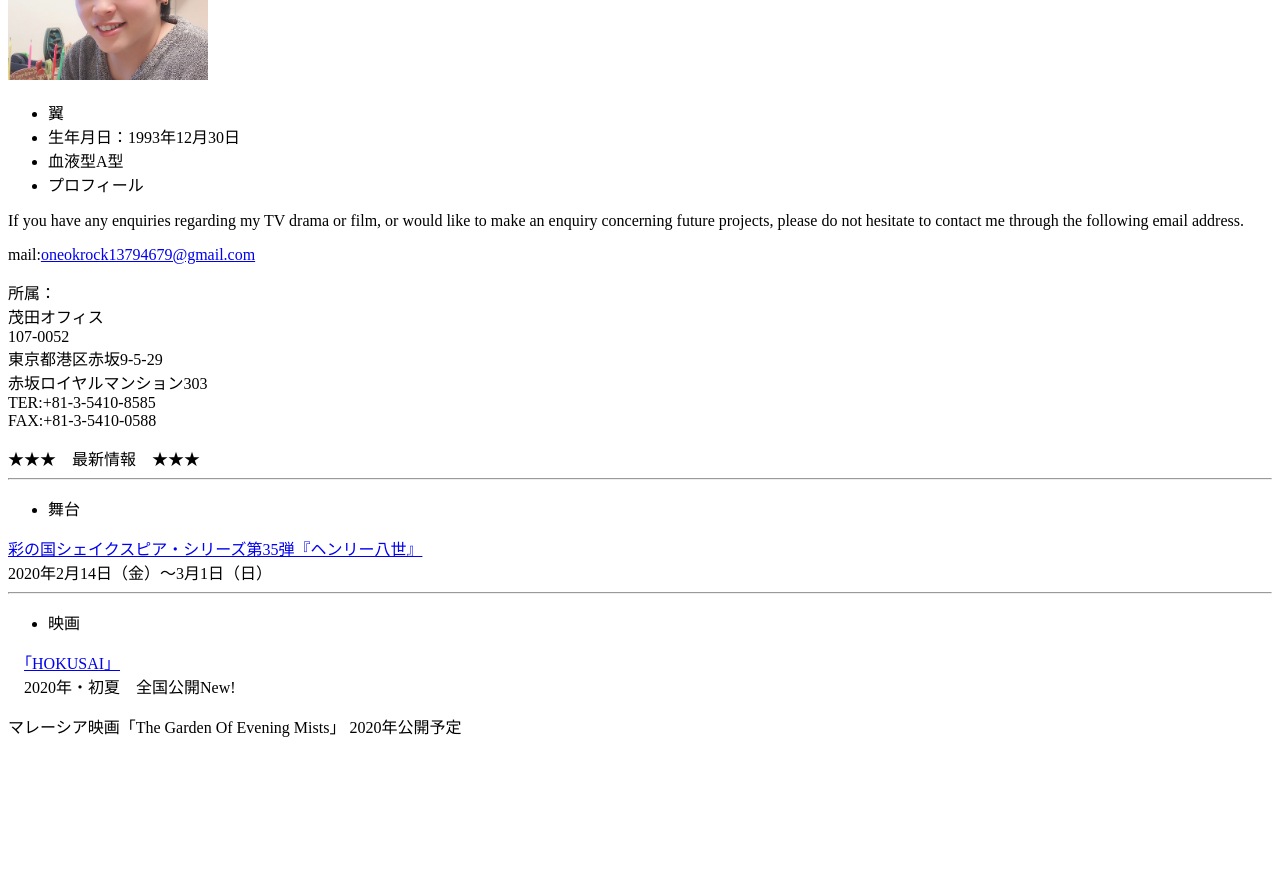
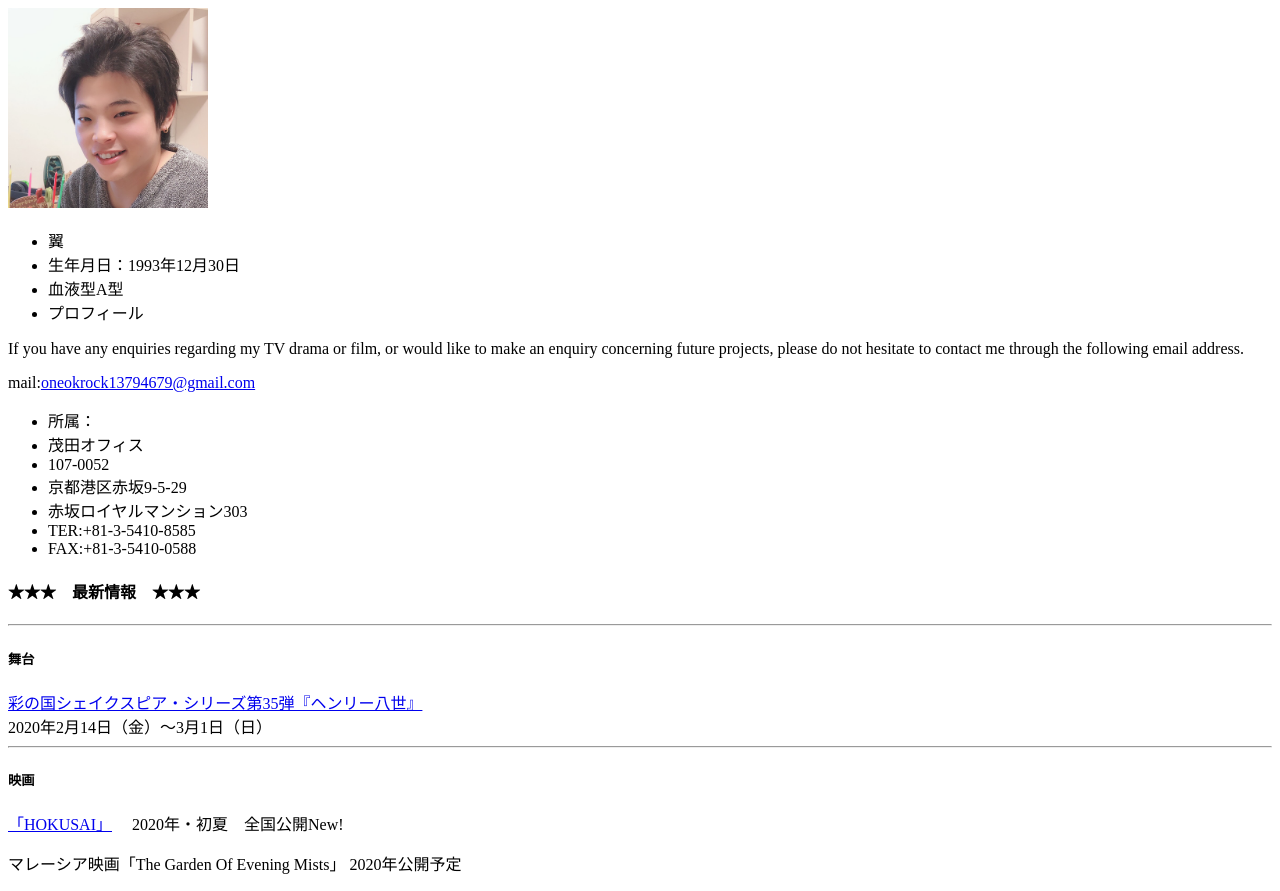
Before and after one commit to tsun1096/Profile, a plain HTML site: page index.html in a window 1280 px wide. Shown: the part 209-1100 px from the top of the page. Before the commit the page ends 963 px from the top, so only its background shows below. Drawn offline with Linux system fonts and the light colour scheme.

Commit message:
プロフィールtest1

```diff
--- a/index.html
+++ b/index.html
@@ -1,5 +1,6 @@
 <!DOCTYPE html>
 <html lang="ja">
+
 <head>
     <meta charset="UTF-8">
     <meta name="viewport" content="width=device-width, initial-scale=1.0">
@@ -8,6 +9,17 @@
 </head>
 
 <body>
+    <div>
+        今日はいい<span style="color: red">天気</span>だ
+    </div>
+
+    <div>
+        今日はいい<div style="color: blue">天気</div>だ
+    </div>
+    <div>
+            今日はいい<span style="font-weight: bold; font-family:Arial, Helvetica, sans-serif">天気</span>だ
+        </div>
+
     <h1>翼のホームページ</h1>
     <div>
         <img src="img/profile.png" alt="自画像" width="200px">
@@ -19,39 +31,39 @@
         </ul>
     </div>
     <div>
-     <p>If you have any enquiries regarding my TV drama or film, or would like to make an enquiry concerning future projects, please do not hesitate to contact me through the following email address.
+        <p>If you have any enquiries regarding my TV drama or film, or would like to make an enquiry concerning future
+            projects, please do not hesitate to contact me through the following email address.
         </p>
         mail:<a href="mailto:oneokrock13794679@gmail.com">oneokrock13794679@gmail.com</a>
         <div>
-         <p>所属：</br>
-             茂田オフィス</br>
-             107-0052</br>
-             東京都港区赤坂9-5-29</br>
-             赤坂ロイヤルマンション303</br>
-             TER:+81-3-5410-8585</br>
-             FAX:+81-3-5410-0588</br>
+            <ul>
+                <li>所属：</li>
+                <li>茂田オフィス</li>
+                <li>107-0052</li>
+                <li>京都港区赤坂9-5-29</li>
+                <li>赤坂ロイヤルマンション303</li>
+                <li>TER:+81-3-5410-8585</li>
+                <li>FAX:+81-3-5410-0588</li>
+            </ul>
+            <div>
+                <h4>★★★　最新情報　★★★</h4>
+                <hr>
+                <div>
+                    <h5>舞台</h5>
+                    <a href="https://www.saf.or.jp/arthall/stages/detail/7009">彩の国シェイクスピア・シリーズ第35弾『ヘンリー八世』</a></br>
+                    <span>2020年2月14日（金）〜3月1日（日）</span>
+                </div>
+                <hr>
+                <div>
+                    <h5>映画</h5>
+                    <p>
+                        <a href="http://www.hokusai2020.com/index_ja.html">「HOKUSAI」</a>
+                        　<span>2020年・初夏　全国公開New!</span>
                     </p>
-         <div>
-             <a>★★★　最新情報　★★★</a>
-             <hr>
-             <ul>
-                 <li>舞台</li>
-             </ul>
-             <a
-            href="https://www.saf.or.jp/arthall/stages/detail/7009">彩の国シェイクスピア・シリーズ第35弾『ヘンリー八世』</a></br>
-             <a>2020年2月14日（金）〜3月1日（日）</a>
-            </br>
-             <div>
-                <hr>
-                <ul>
-                    <li>映画</li>
-                </ul>
-                　<a href="http://www.hokusai2020.com/index_ja.html">「HOKUSAI」</a></br>
-                　<a>2020年・初夏　全国公開New!</a>
 
                     <p>
-                 <a>マレーシア映画「The Garden Of Evening Mists」</a>
-                <a>2020年公開予定</a>
+                        <span>マレーシア映画「The Garden Of Evening Mists」</span>
+                        <span>2020年公開予定</span>
                     </p>
                 </div>
             </div>
```
Lines whose indentation alone changed are shown as unchanged.
